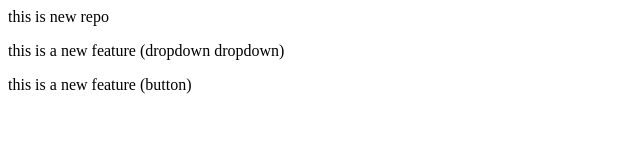
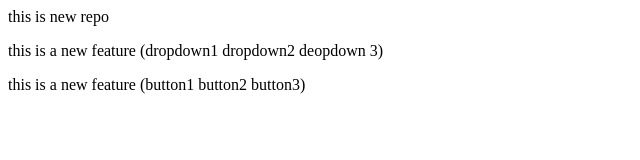
Before and after one commit to MohaamadAlam/localrepo, a plain HTML site: page index.html in a window 1280 px wide. Shown: the whole page, without its empty margins (0-640 px from the left). Drawn offline with Linux system fonts and the light colour scheme.

Commit message:
add button and dropdown

```diff
--- a/index.html
+++ b/index.html
@@ -1,5 +1,5 @@
 <p>this is new repo</p>
 
-<p>this is a new feature (dropdown dropdown)</p>
+<p>this is a new feature (dropdown1 dropdown2 deopdown 3)</p>
 
-<p>this is a new feature (button)</p>
+<p>this is a new feature (button1 button2 button3)</p>
```
